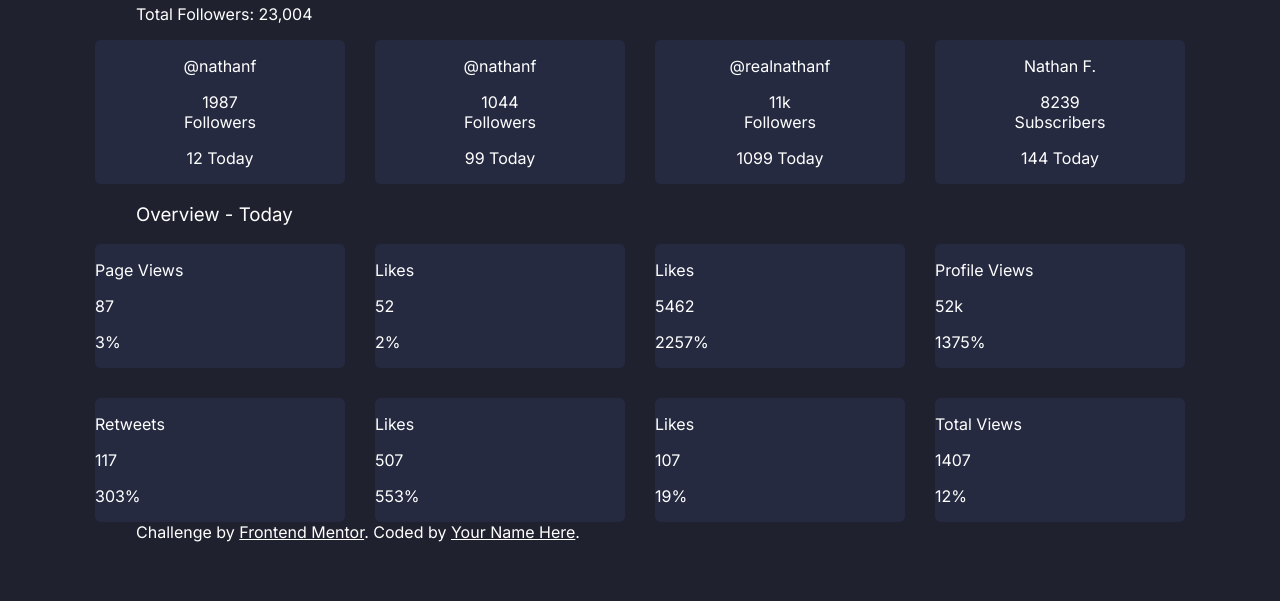
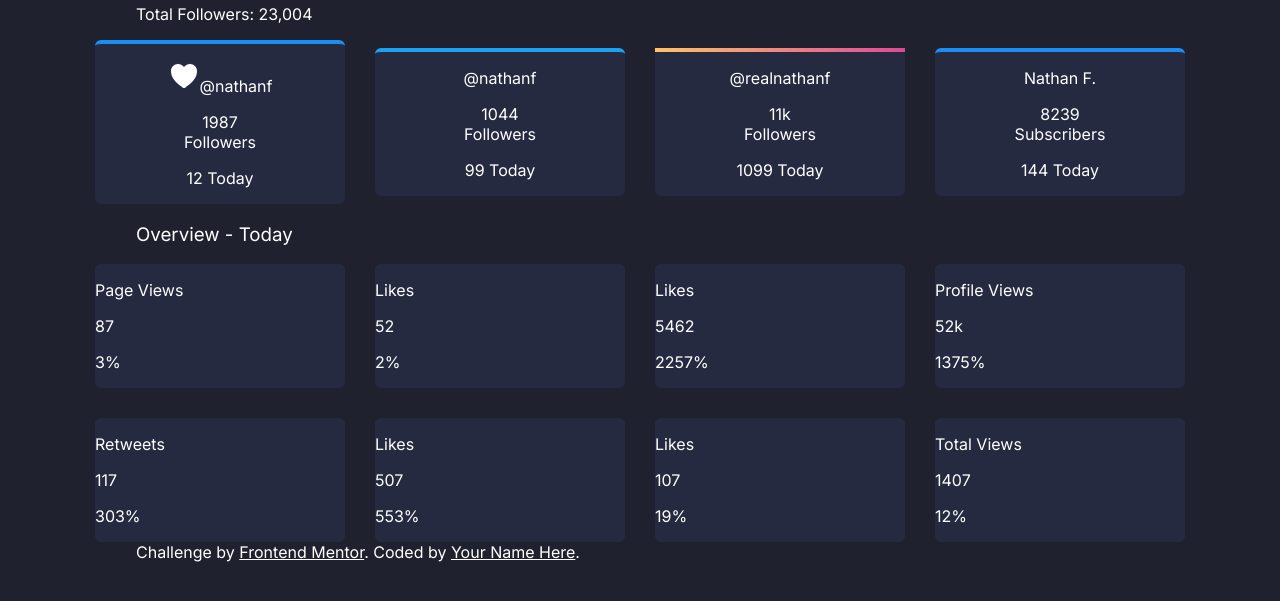
Before and after one commit to usamakhangt4/social-media-dashboard, a plain HTML site: page index.html in a window 1280 px wide. Shown: the part 73-674 px from the top of the page. Drawn offline with nearby package versions, Linux system fonts and the light colour scheme.

Commit message:
card border

```diff
--- a/index.html
+++ b/index.html
@@ -8,6 +8,7 @@
 
   <link rel="icon" type="image/png" sizes="32x32" href="./images/favicon-32x32.png">
   <link rel="stylesheet" href="./styles/style.css">
+  <script src="https://unpkg.com/ionicons@5.0.0/dist/ionicons.js"></script>
   <title>Frontend Mentor | [Challenge Name Here]</title>
 
   <!-- Feel free to remove these styles or customise in your own stylesheet 👍 -->
@@ -45,7 +46,9 @@
 
   <div class="mainCards">
     <div class="card cardFb">
-      <p class="">@nathanf</p>
+      <p class="">
+        <ion-icon name="heart" size="large"></ion-icon>@nathanf
+      </p>
       <p class=""><span>1987</span> <br><span>Followers</span>
       </p>
       <p class="">12 Today</p>
--- a/styles/_variables.scss
+++ b/styles/_variables.scss
@@ -3,7 +3,7 @@ $LimeGreen: hsl(163, 72%, 41%);
 $BrightRed: hsl(356, 69%, 56%);
 $Facebook: hsl(208, 92%, 53%);
 $Twitter: hsl(203, 89%, 53%);
-$Instagram: linear gradient hsl(37, 97%, 70%) to hsl(329, 70%, 58%);
+$Instagram: linear-gradient(to right, hsl(37, 97%, 70%), hsl(329, 70%, 58%));
 $YouTube: hsl(348, 97%, 39%);
 
 // dark theme
--- a/styles/style.scss
+++ b/styles/style.scss
@@ -25,6 +25,20 @@ nav {
   .card {
     @include cardStyle();
   }
+  .cardFb {
+    border-top: 4px solid $Facebook;
+  }
+  .cardTw {
+    border-top: 4px solid $Twitter;
+  }
+  .cardInsta {
+    // border-top: 4px solid $Facebook;
+    border-top: 4px solid transparent;
+    border-image: $Instagram 1 round;
+  }
+  .cardYt {
+    border-top: 4px solid $Facebook;
+  }
 }
 
 // today overview cards
```
Also changed, not shown: styles/style.css, 1 other file.
